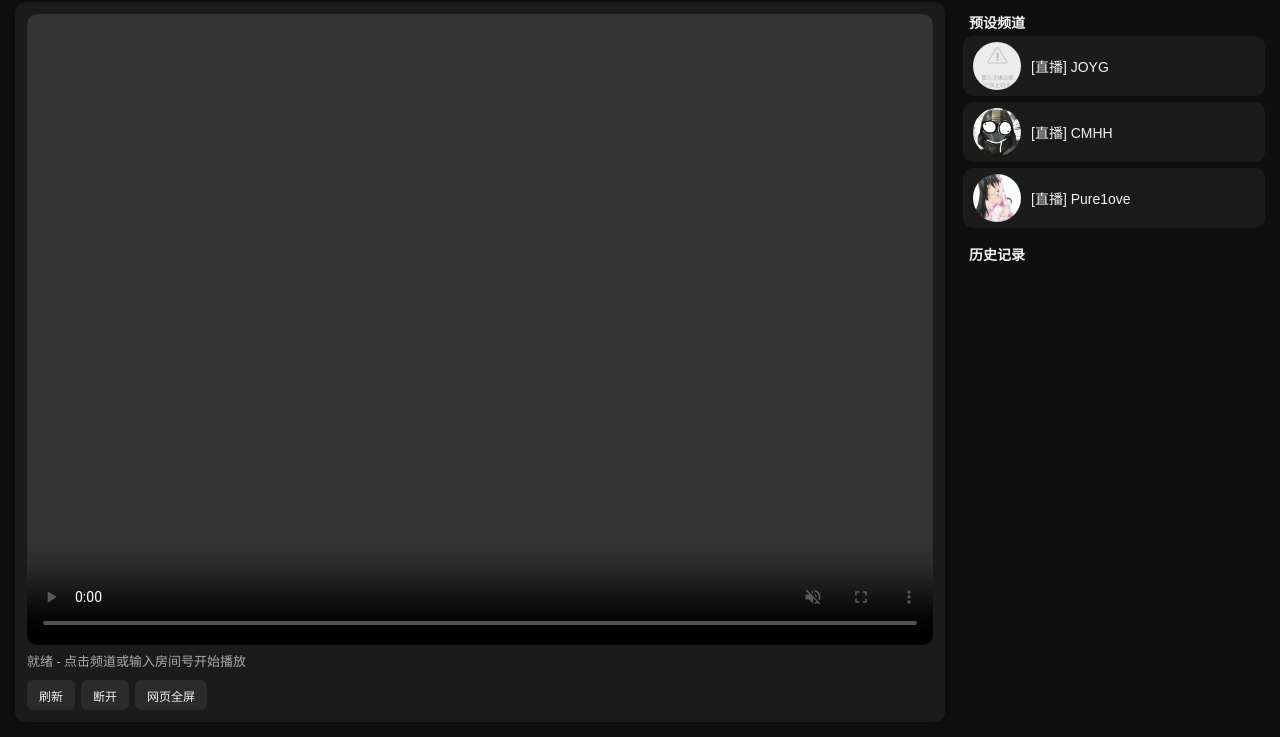
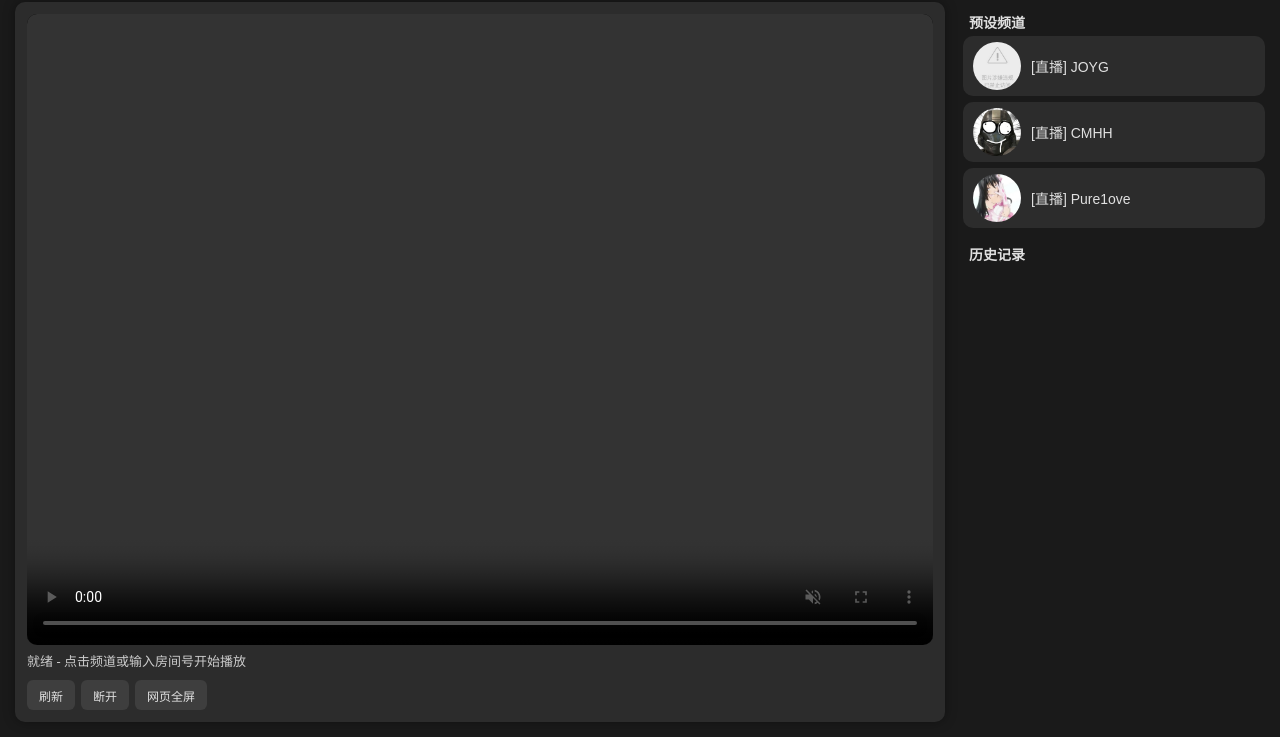
Before and after one commit to JOYG0322/static-web-hub, a plain HTML site: page jiBaJiBa.html in a window 1280 px wide. Shown: the part 69-806 px from the top of the page. Drawn offline with Linux system fonts and the light colour scheme.

Commit message:
更新样式变量，调整背景和文本颜色以改善视觉效果

```diff
--- a/jiBaJiBa.html
+++ b/jiBaJiBa.html
@@ -12,7 +12,7 @@
 
 <style>
 
-:root{--bg-dark:#0f0f0f;--bg-card:#1b1b1b;--bg-hover:#2b2b2b;--text-main:#f1f1f1;--text-sub:#aaaaaa;--accent:#00a1d6}
+:root{--bg-dark:#1a1a1a;--bg-card:#2c2c2c;--bg-hover:#3e3e3e;--text-main:#e0e0e0;--text-sub:#cccccc;--accent:#00a1d6}
 
 *{box-sizing:border-box}
 
```
